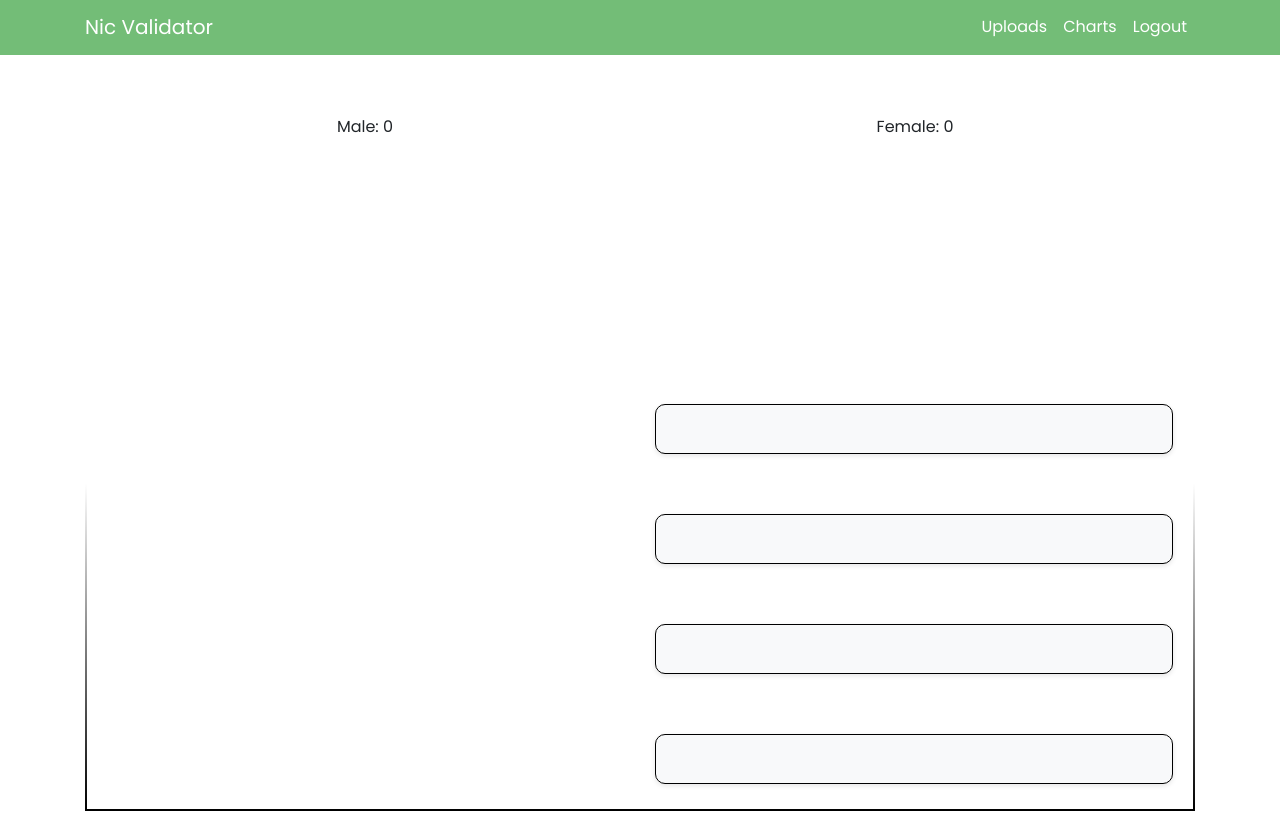
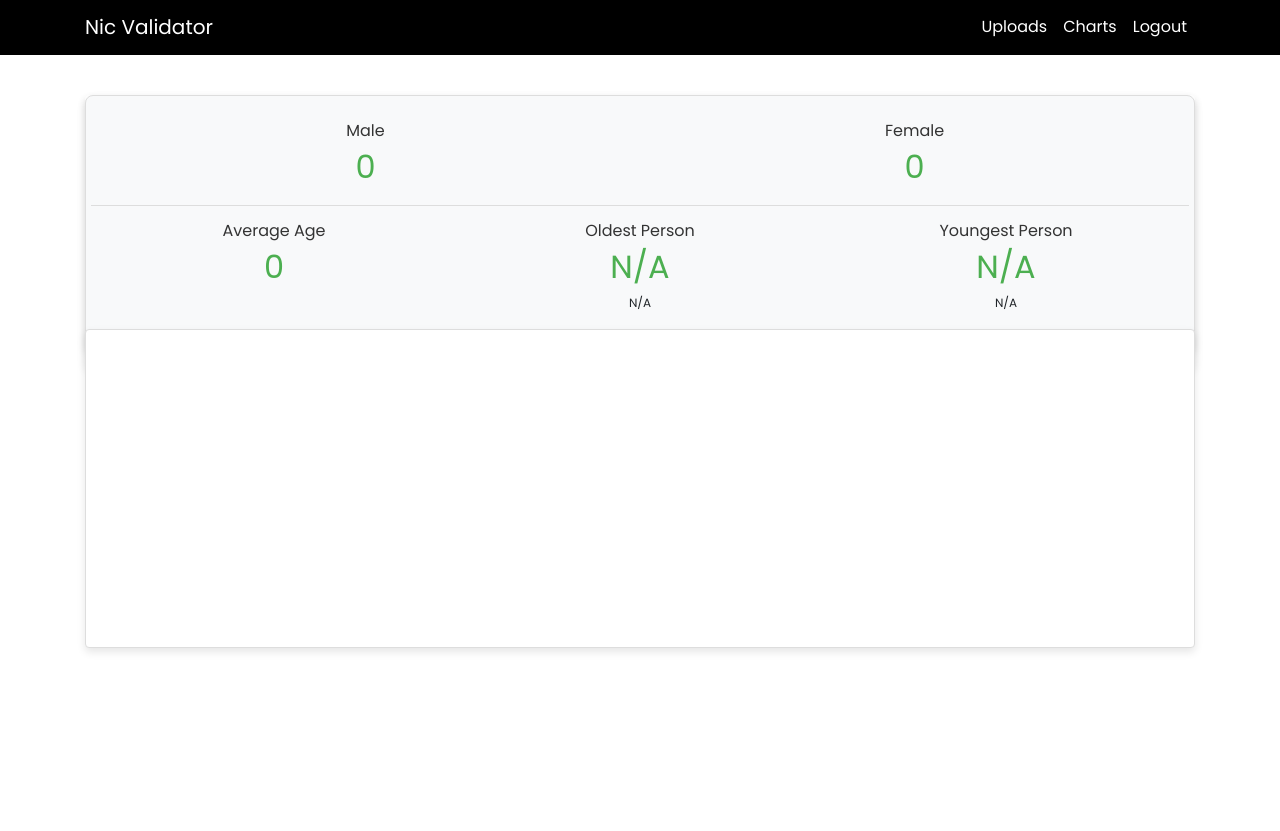
Before and after one commit to russellandrady/NIC_Validation_Web_App, a Flask app: page /charts in a window 1280 px wide. After the commit the page ends 652 px from the top, so only its background shows below. Run offline with Flask 3, Linux system fonts and the light colour scheme; the visitor is signed in with stand-in values (Sample User, id 1); a map, chart or similar area stays blank; some libraries are stand-ins or nearby versions.

Commit message:
modified

```diff
--- a/auth_service/static/styles.css
+++ b/auth_service/static/styles.css
@@ -39,6 +39,7 @@ h5 {
       rgb(0, 0, 0) 100%
     )
     1;
+
 }
 .card-header {
   border: none;
--- a/user_service/app.py
+++ b/user_service/app.py
@@ -60,9 +60,11 @@ def mainFunc(id):
         middle = int(id[2:5])
         gender, middle = determineGender(middle)
         if middle < 0 or middle > 366:
-            return ["invalid nic", "invalid nic", 0]
+            return ["invalid nic", "invalid mid number", 0]
         month, day, middle = calculateMonthDate(middle)
         age = date.today().year - year
+        if age < 15:
+            return ["invalid nic", "too young", 0]
         dob = f"{day}/{month}/{year}"
         return [gender, dob, age]
     elif re.fullmatch(r'\d{12}', id):
@@ -70,13 +72,15 @@ def mainFunc(id):
         middle = int(id[4:7])
         gender, middle = determineGender(middle)
         if middle < 0 or middle > 366:
-            return ["invalid nic", "invalid nic", 0]
+            return ["invalid nic", "invalid mid number", 0]
         month, day, middle = calculateMonthDate(middle)
         age = date.today().year - year
+        if age < 15:
+            return ["invalid nic", "too young", 0]
         dob = f"{day}/{month}/{year}"
         return [gender, dob, age]
     else:
-        return ["invalid nic", "invalid nic", 0]
+        return ["invalid nic", "invalid structure", 0]
 
 # def count_users(user_id):
 #     cur = mysql.connection.cursor()
--- a/user_service/static/styles_for_dashboard.css
+++ b/user_service/static/styles_for_dashboard.css
@@ -30,6 +40,8 @@ body {
     border-image: linear-gradient(to bottom,
         rgba(0, 0, 0, 0) 50%,
         rgb(0, 0, 0) 100%) 1;
+        box-shadow: 0 4px 8px rgba(0, 0, 0, 0.1); /* Subtle shadow */
+  border: 1px solid #ddd;
 }
 .card-custom {
     border: 2px solid transparent;
@@ -105,7 +117,7 @@ color: #ff3838;
     color: #4CAF50;
 }
 .navbar-custom {
-    background-color: #73bd77;/* Adjust the height as needed */
+    background-color: #000000;/* Adjust the height as needed */
   }
 
   .navbar-custom .navbar-brand,
@@ -129,29 +141,38 @@ color: #ff3838;
     color: white;
   }
 
-  .statistics-container {
-  background-color: #f8f9fa; /* Light grey background */
-  padding: 20px;
-  border: #000000 1px solid; /* Dark grey border */
-  border-radius: 10px; /* Rounded corners */
-  box-shadow: 0 2px 5px rgba(0, 0, 0, 0.1); /* Subtle shadow for depth */
-  margin-bottom: 5px;
-}
-
-
-
-.statistics-container p {
-
-  margin-bottom: 5px;
-}
-
-  .statistics-container h6 {
-    font-size: 20px;
+  h6 {
+    font-size: 18px;
     margin-top: 5px;
     color: #000000;
 
   }
+  .stats-card {
+  background-color: #f8f9fa; /* Light background color */
+  padding: 20px; /* Padding inside the card */
+  margin-bottom: -20px; /* Space below the card */
+  border-radius: 8px; /* Rounded corners */
+  box-shadow: 0 4px 8px rgba(0, 0, 0, 0.1); /* Subtle shadow */
+  border: 1px solid #ddd; /* Light border */
+}
 
+.stats-card .row {
+  margin-bottom: 10px; /* Space between rows */
+  border-bottom: 1px solid #ddd; /* Line between rows */
+  padding-bottom: 10px; /* Padding below the row */
+}
+
+.stats-card .row:last-child {
+  border-bottom: none; /* Remove border from the last row */
+}
+
+.stats-card .gender {
+  font-size: 1.0em; /* Larger font size */
+  color: #333; /* Dark text color */
+}
+.stats-card .theData {
+  color: #4CAF50; /* Dark text color */
+}
 
 .flash {
     padding: 10px;
--- a/user_service/templates/charts.html
+++ b/user_service/templates/charts.html
@@ -47,7 +47,7 @@
                 <a class="nav-link" href="{{url_for('dashboard')}}">Uploads</a>
               </li>
               <li class="nav-item">
-                <a class="nav-link" href="{{url_for('dashboard')}}">Charts</a>
+                <a class="nav-link" href="{{url_for('charts')}}">Charts</a>
               </li>
               <li class="nav-item">
                 <a class="nav-link" href="{{url_for('logout')}}">Logout</a>
@@ -60,50 +60,45 @@
     <div class="container container-box">
       <div class="row justify-content-center">
         <div class="col">
-          <div class="card" style="margin-top: -20px; border: none">
-            <div class="card-body">
+          <div class="card" style="margin-top: -20px; border: none; ">
+                        <div class="card-body stats-card">
               <div class="row justify-content-center">
                 <div class="col text-center">
-                  <p
-
-                    id="maleCount"
-                    class="gender"
-                    >Male: 0</p
-                  >
+                  <h6 class="gender">Male</h6>
+                  <h2 id="maleCount" class="theData">0</h2>
                 </div>
                 <div class="col text-center">
-                  <p
-
-                    id="femaleCount"
-                    class="gender"
-                    >Female: 0</p
-                  >
+                  <h6 class="gender">Female</h6>
+                  <h2 id="femaleCount" class="theData">0</h2>
+                </div>
+              </div>
+              <div class="row justify-content-center">
+                <div class="col text-center">
+                  <h6 class="gender">Average Age</h6>
+                  <h2 id="averageAge" class="theData">0</h2>
+                </div>
+                <div class="col text-center">
+                  <h6 class="gender">Oldest Person</h6>
+                  <h2 id="oldestPerson" class="theData">N/A</h2>
+                  <p id="oldestPersonAge"  style="font-size: 12px;">N/A</p>
+                </div>
+                <div class="col text-center">
+                  <h6 class="gender">Youngest Person</h6>
+                  <h2 id="youngestPerson" class="theData">N/A</h2>
+                  <p id="youngestPersonAge"  style="font-size: 12px;">N/A</p>
                 </div>
               </div>
             </div>
           </div>
           <div class="card" style="margin-bottom: 20px; margin-top: -20px">
             <div class="card-body">
-              <canvas id="barChart"></canvas>
               <div class="justify-content-center">
                 <div class="row">
                   <div class="col-md-6">
-                    <canvas id="pieChart" style="margin-top: 60px"></canvas>
+                    <canvas id="barChart" style="margin-top: 120px"></canvas>
                   </div>
-
-                  <div class="col-md-6" style="margin-top: 10px;">
-                    <div id="statistics" class="container statistics-container">
-                      <h6><p id="averageAge"></p></h6>
-                    </div>
-                    <div id="statistics" class="container statistics-container">
-                      <h6><p id="oldestPerson"></p></h6>
-                    </div>
-                    <div id="statistics" class="container statistics-container">
-                      <h6><p id="youngestPerson"></p></h6>
-                    </div>
-                    <div id="statistics" class="container statistics-container">
-                      <h6><p id="genderRatio"></p></h6>
-                    </div>
+                  <div class="col-md-6">
+                    <canvas id="pieChart"></canvas>
                   </div>
                 </div>
               </div>
@@ -156,10 +151,10 @@
         });
         document.getElementById(
           "maleCount"
-        ).textContent = `Male: ${genderCounts.male}`;
+        ).textContent = `${genderCounts.male}`;
         document.getElementById(
           "femaleCount"
-        ).textContent = `Female: ${genderCounts.female}`;
+        ).textContent = `${genderCounts.female}`;
 
         return genderCounts;
       }
@@ -178,14 +173,14 @@
             {
               label: "Male",
               data: Object.values(barChartData).map((group) => group.male),
-              backgroundColor: "rgba(217, 217, 217, 0.2)",
+              backgroundColor: "rgba(217, 217, 217, 1)",
               borderColor: "rgba(0, 0, 0, 1)",
               borderWidth: 1,
             },
             {
               label: "Female",
               data: Object.values(barChartData).map((group) => group.female),
-              backgroundColor: "rgba(115, 189, 119, 0.2)",
+              backgroundColor: "rgba(115, 189, 119, 1)",
               borderColor: "rgba(0 ,0 ,0 , 1)",
               borderWidth: 1,
             },
@@ -213,8 +208,8 @@
             {
               data: [pieChartData.male, pieChartData.female],
               backgroundColor: [
-                "rgba(217, 217, 217, 0.2)",
-                "rgba(115, 189, 119, 0.2)",
+                "rgba(217, 217, 217, 1)",
+                "rgba(115, 189, 119, 1)",
               ],
               borderColor: ["rgba(0, 0, 0, 1)", "rgba(0, 0, 0, 1)"],
               borderWidth: 1,
@@ -267,15 +262,12 @@
         });
 
         const averageAge =
-          validCount > 0 ? (totalAge / validCount).toFixed(2) : "N/A";
-        const genderRatio =
-          femaleCount > 0 ? (maleCount / femaleCount).toFixed(2) : "N/A";
+          validCount > 0 ? (totalAge / validCount).toFixed(0) : "N/A";
 
         return {
           averageAge,
           oldest,
           youngest,
-          genderRatio,
         };
       }
 
@@ -285,16 +277,19 @@
       // Display statistics
       document.getElementById(
         "averageAge"
-      ).textContent = `Average Age: ${stats.averageAge}`;
+      ).textContent = `${stats.averageAge}`;
       document.getElementById("oldestPerson").textContent = stats.oldest
-        ? `Oldest Person: ${stats.oldest[0]} (${stats.oldest[3]} years old)`
-        : "Oldest Person: N/A";
+        ? `${stats.oldest[0]}`
+        : "N/A";
       document.getElementById("youngestPerson").textContent = stats.youngest
-        ? `Youngest Person: ${stats.youngest[0]} (${stats.youngest[3]} years old)`
-        : "Youngest Person: N/A";
-      document.getElementById(
-        "genderRatio"
-      ).textContent = `Gender Ratio (Male/Female): ${stats.genderRatio}`;
+        ? `${stats.youngest[0]}`
+        : "N/A";
+        document.getElementById("oldestPersonAge").textContent = stats.oldest
+        ? `-${stats.oldest[3]} years old-`
+        : "N/A";
+      document.getElementById("youngestPersonAge").textContent = stats.youngest
+        ? `-${stats.youngest[3]} years old-`
+        : "N/A";
     </script>
 
     <script src="https://code.jquery.com/jquery-3.5.1.slim.min.js"></script>
```
Also changed, not shown: other parts of user_service/static/styles_for_dashboard.css (+17 -7 lines), user_service/templates/dashboard.html (+69 -5 lines).
